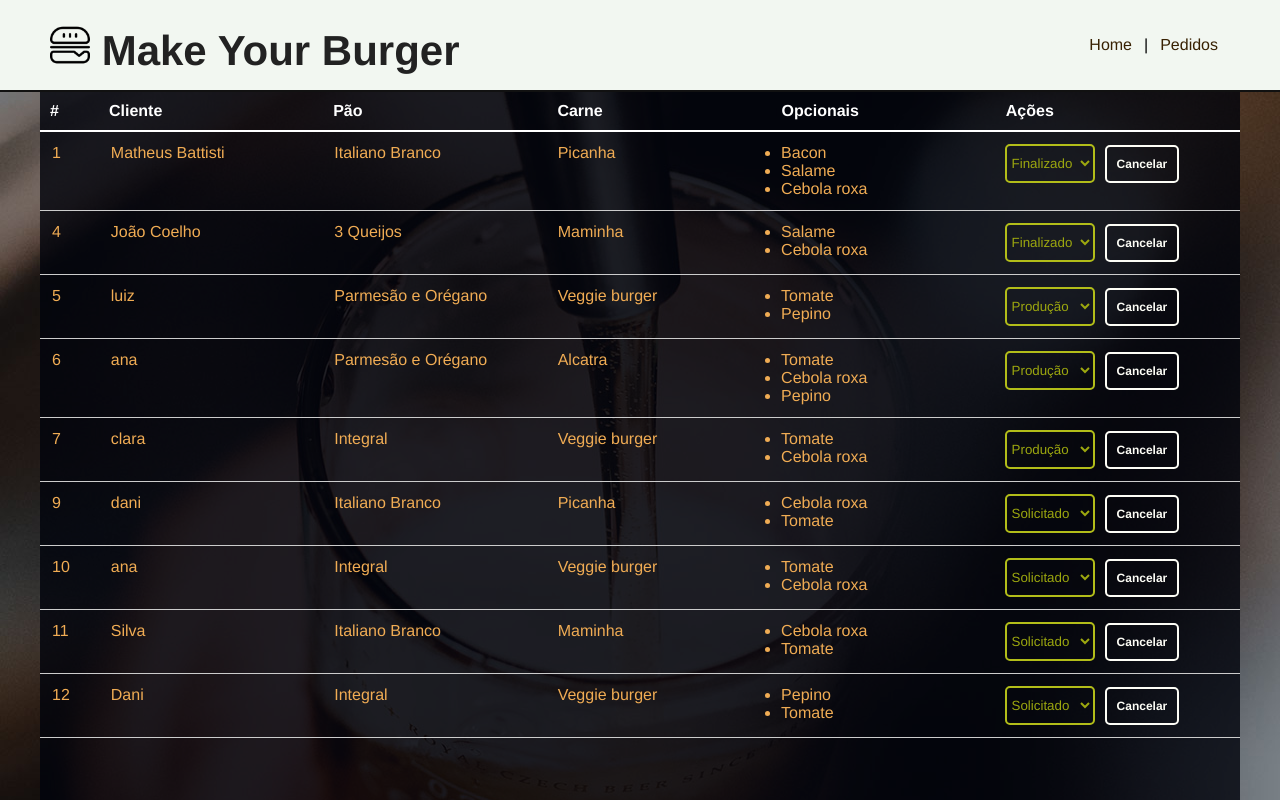
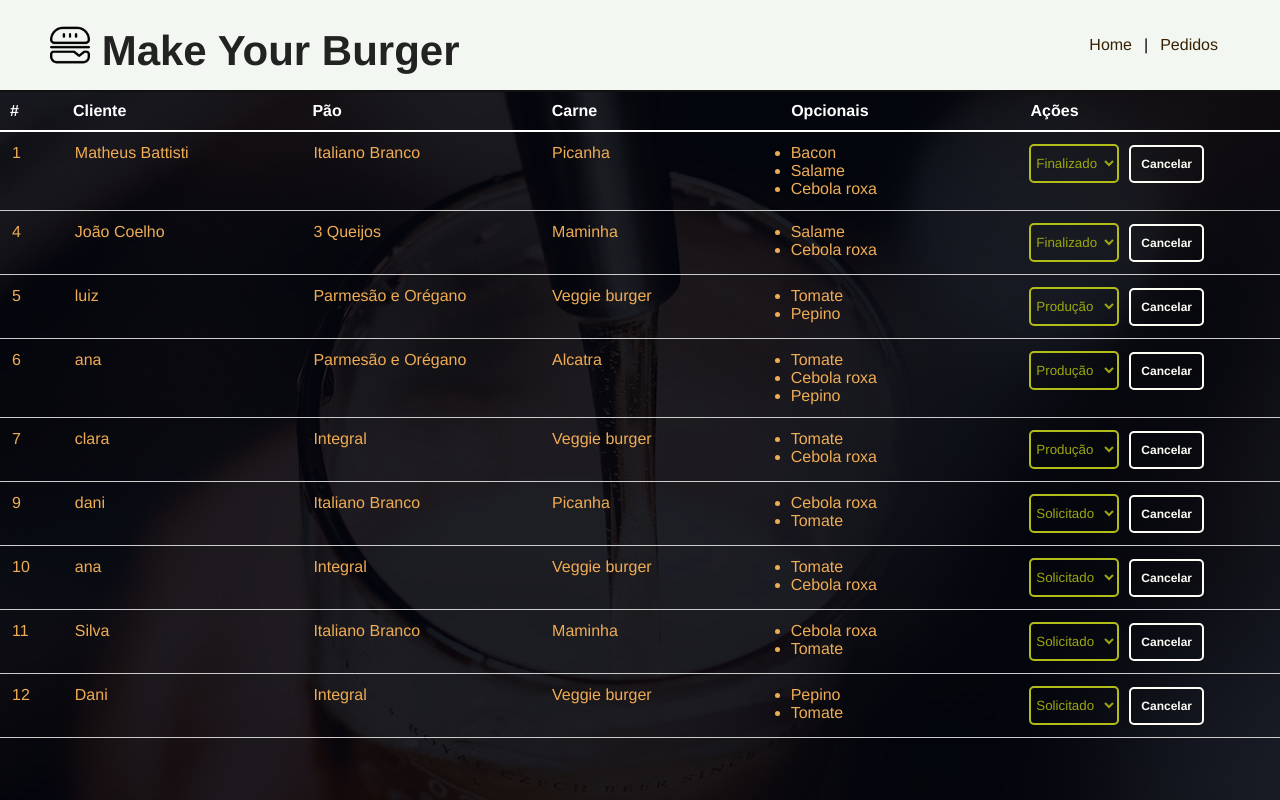
Before and after one commit to Luiz-123/burger-vue, a Vue app: page /Pedidos in a window 1280 px wide. Shown: the top 800 px of the page. Built offline with nearby package versions, Linux system fonts and the light colour scheme; data requests are answered from the project's data file.

Commit message:
Width Size

```diff
--- a/src/components/Dashboard.vue
+++ b/src/components/Dashboard.vue
@@ -112,7 +112,7 @@ import Message from './Message.vue'
 
 <style scoped>
     #burger-table {
-        max-width: 1200px;
+        max-width: 1400px;
         margin: 0 auto;
     }
     #burger-table-heading,
```
